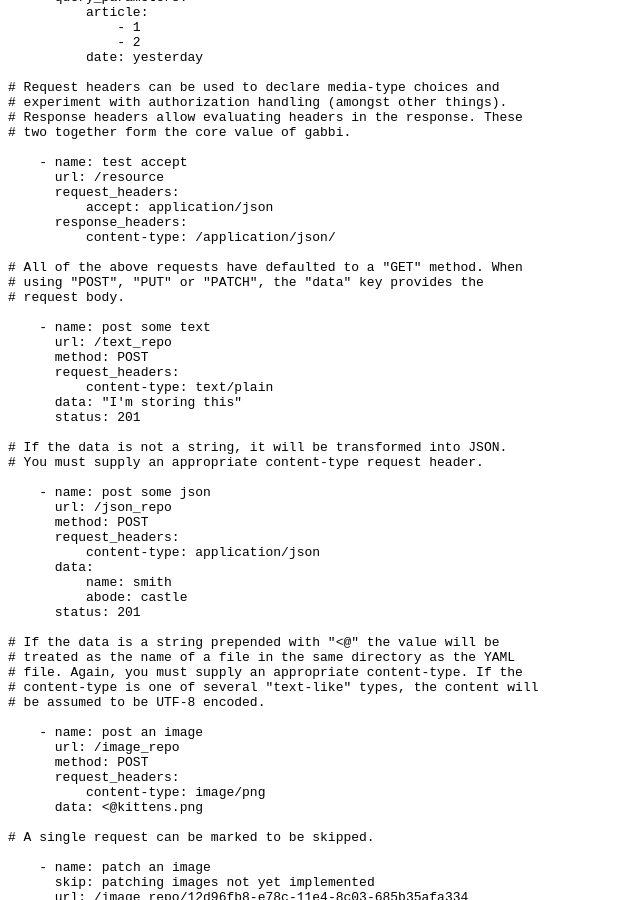
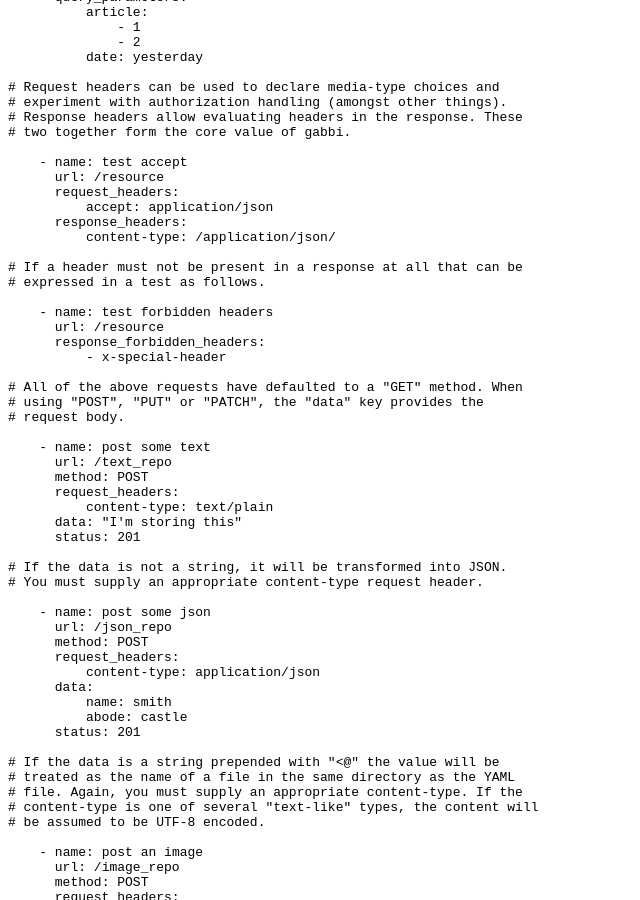
Before and after one commit to cdent/gabbi, a Sphinx documentation site: the page built from docs/source/example.rst, in a window 1280 px wide and 900 px high, scrolled down 1400 px. Shown: the whole window, without its empty margins (0-640 px from the left). Built offline with Sphinx 7.4.7, drawn with Linux system fonts in a browser that asks for light colours; comment, search, counter and statistics services are not loaded.

Commit message:
Add response_forbidden_headers handler
After much discussion this was determined to be the easiest and
cleanest way to accomplish a test which asserts "this header must
not be present". The ResponseHandler framework is used to good
effect to make short code.

The value of the response_forbidden_headers is a list of headers.
Case will be normalized to lower, which matches the internal
representation of the response headers dictionary.

Fixes #108

```diff
--- a/docs/source/example.yaml
+++ b/docs/source/example.yaml
@@ -92,6 +92,14 @@ tests:
           accept: application/json
       response_headers:
           content-type: /application/json/
+
+# If a header must not be present in a response at all that can be
+# expressed in a test as follows.
+
+    - name: test forbidden headers
+      url: /resource
+      response_forbidden_headers:
+          - x-special-header
 
 # All of the above requests have defaulted to a "GET" method. When
 # using "POST", "PUT" or "PATCH", the "data" key provides the
```
Also changed, not shown: docs/source/format.rst (+37 -33 lines), 4 other files.
